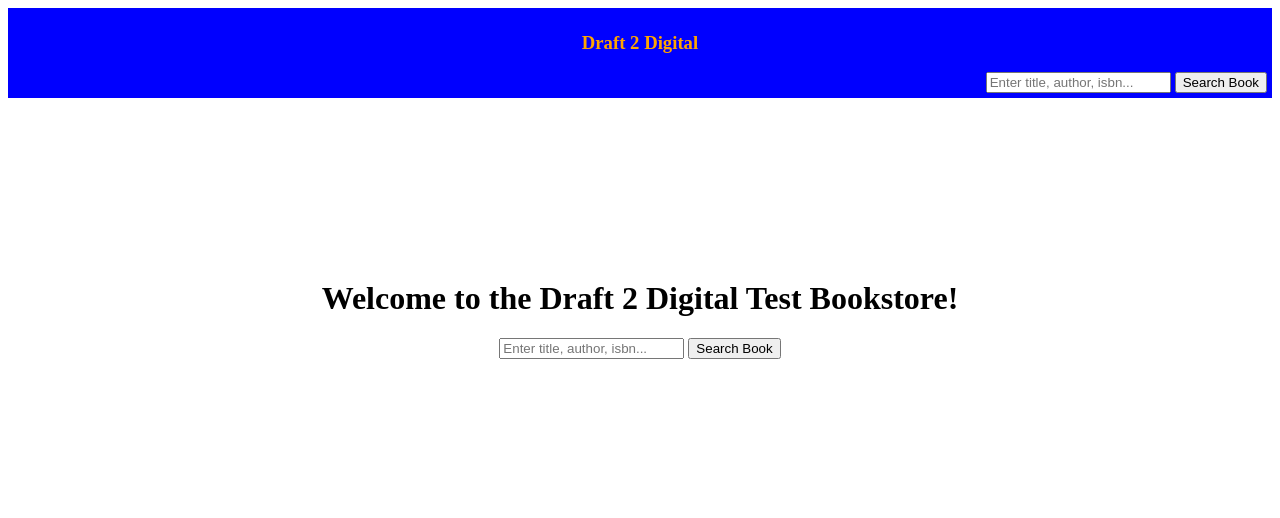
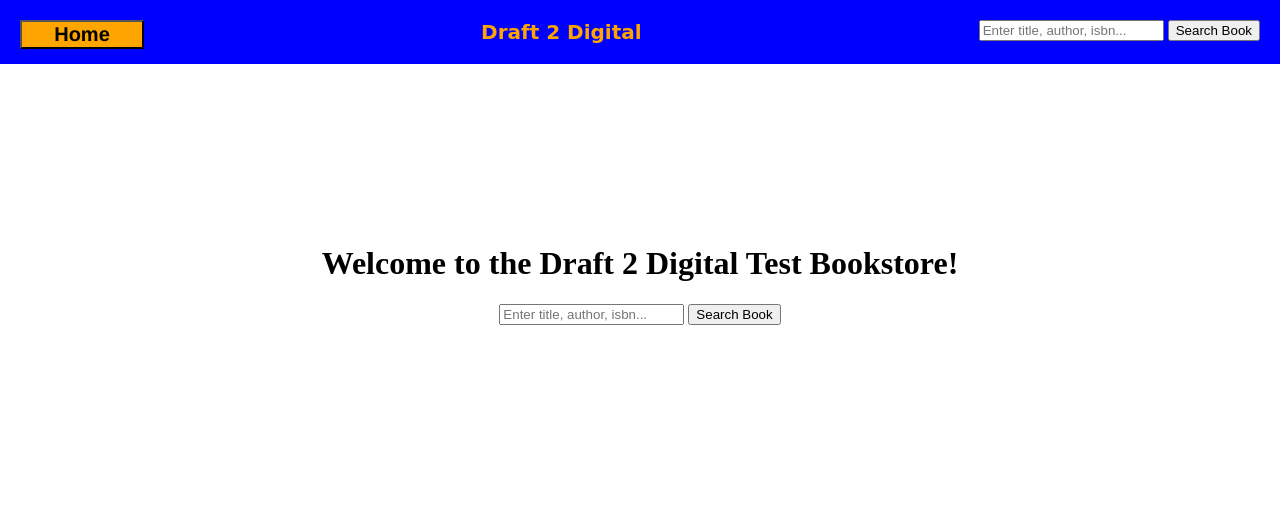
Before and after one commit to PrestonCman/ocadventure, a Django app: page /store/ in a window 1280 px wide. Shown: the top 518 px of the page. Run offline with Django 3.2, Linux system fonts and the light colour scheme.

Commit message:
Updated Header HTML and CSS.

```diff
--- a/testBookstore/store/static/css/styles.css
+++ b/testBookstore/store/static/css/styles.css
@@ -1,30 +1,71 @@
+/*.book_info {
+    background-color: lightgrey;
+    width: 22%;
+    border: 7px solid gray;
+    padding: 5px;
+    margin: auto;
+}
+
+.book_info * {
+    height: 4px;
+}
+*/
 .home {
     padding: 160px;
-    text-align: center
+    text-align: center;
+}
+
+body {
+    margin: 0;
 }
 
 .home_btn {
-    text-align: left;
-    padding: 5px;
+    text-align: center;
+    font-size: 20px;
+    font-weight: bold;
+    font-family: Helvetica;
     background-color: orange;
+    float: left;
+    width: 10%;
 }
 
 .header {
-    padding: 5px;
     background-color: blue;
+    padding: 20px;
+    text-align: center;
+}
+
+.header * {
+    display: inline;
 }
 
 .D2D {
     color: orange;
     text-align: center;
+    font-size: 20px;
+    font-family: cursive;
 }
 
 .search_bar {
-    color: orange;
-    text-align: right;
+    float: right;
 }
 
 .search {
     padding: 80;
     text-align: center;
 }
+
+ul2{
+    text-align: left;
+}
+
+.sidenav {
+  width: 130px;
+  position: fixed;
+  z-index: 1;
+  top: 200px;
+  left: 10px;
+  background: #eee;
+  overflow-x: hidden;
+  padding: 8px 0;
+}
--- a/testBookstore/store/templates/base_store.html
+++ b/testBookstore/store/templates/base_store.html
@@ -5,6 +5,9 @@
   <link rel="stylesheet" href="{% static 'css/styles.css' %}">
 </head>
 <div class="header">
+    <form action="{% url 'home' %}" method="GET">
+      <input class="home_btn" type="submit" value="Home" formaction="{% url 'home' %}">
+    </form>
     <form action="{% url 'search' %}" method="GET">
       <h3 class="D2D">Draft 2 Digital</h3>
       <div class="search_bar">
```
Also changed, not shown: testBookstore/store/templates/store/search.html (+0 -17 lines).
